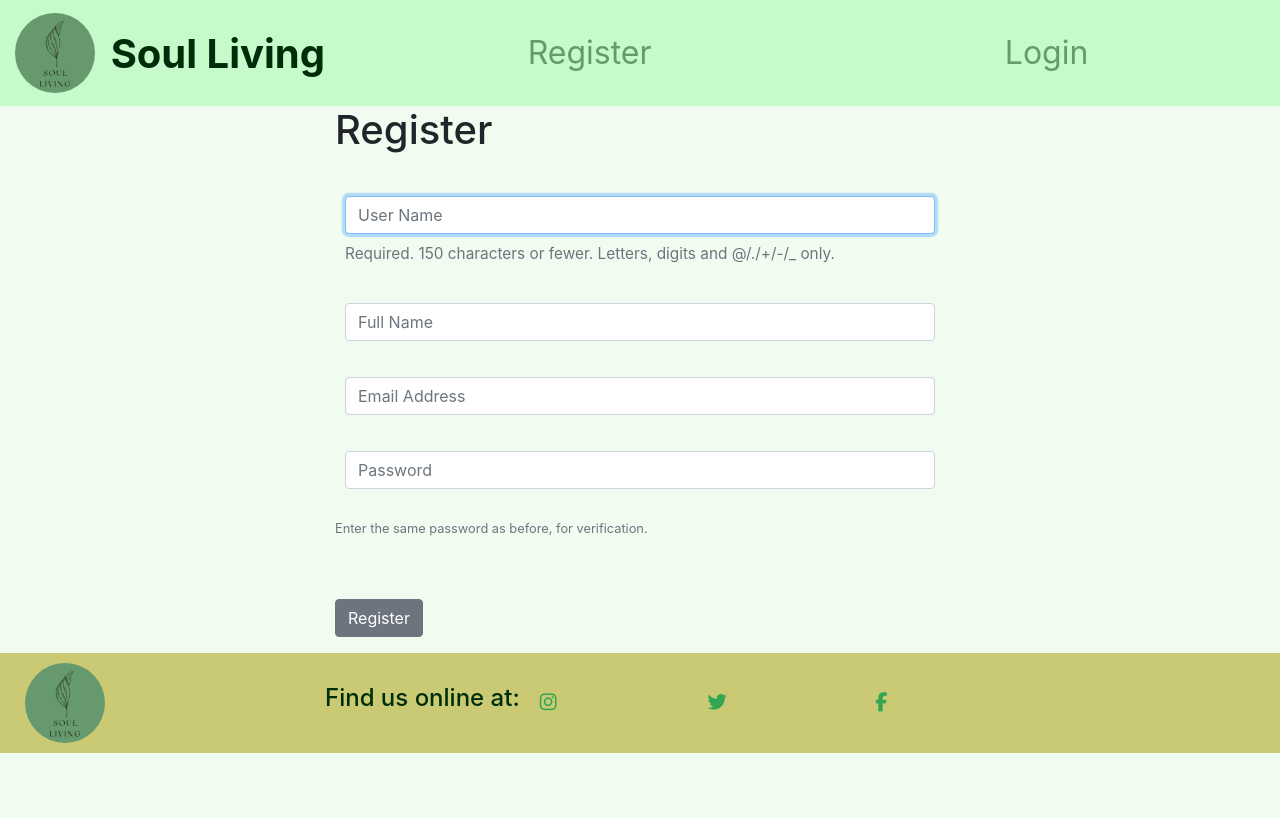
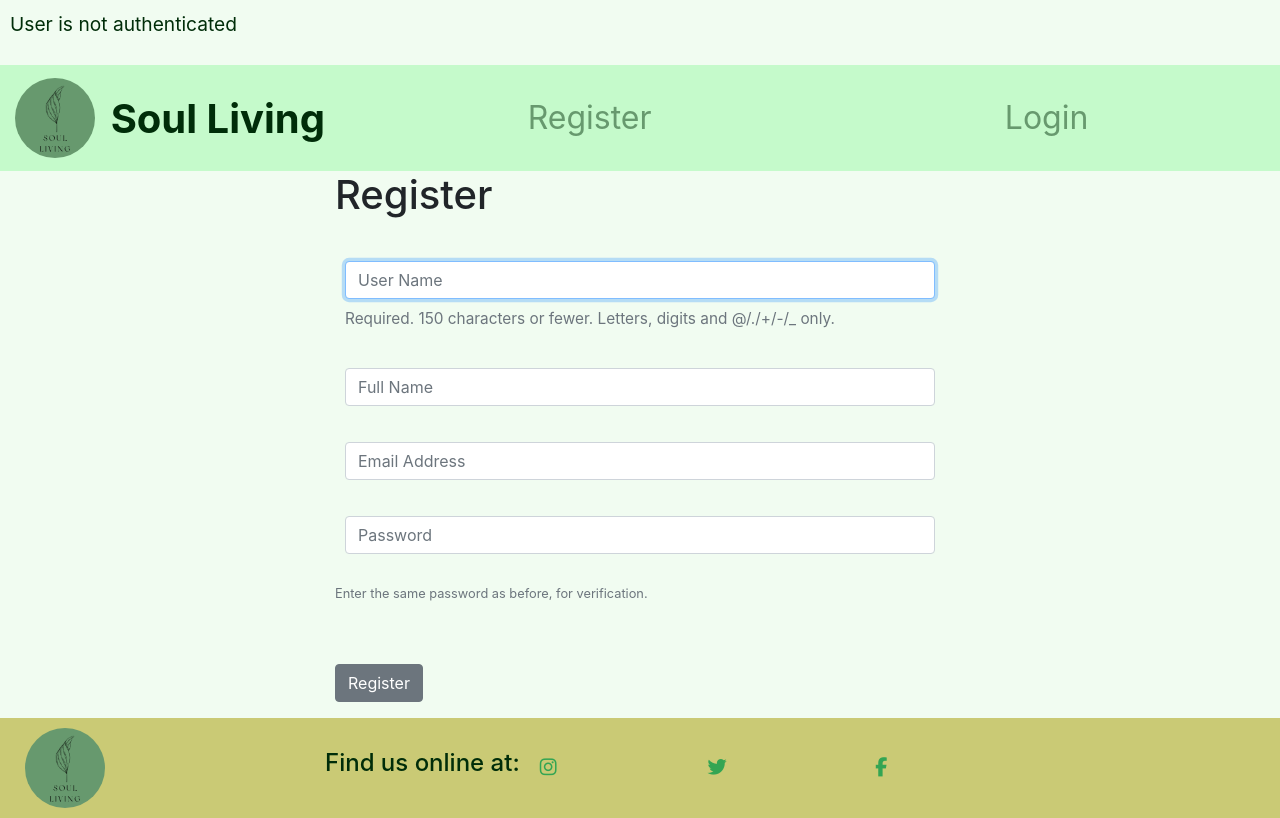
Before and after one commit to tanikairwin/SoulLiving, a Django app: page /home/register/ in a window 1280 px wide. Before the commit the page ends 753 px from the top, so only its background shows below. Run offline with Django 4.2, Linux system fonts and the light colour scheme; some libraries are stand-ins or nearby versions.

Commit message:
debugging to confirm user authentication

```diff
--- a/yg_bookings/templates/yg_bookings/navbar.html
+++ b/yg_bookings/templates/yg_bookings/navbar.html
@@ -1,4 +1,9 @@
 
+{% if user.is_authenticated %}
+    <p>User is authenticated</p>
+{% else %}
+    <p>User is not authenticated</p>
+{% endif %}
 
 <!--Nav bar-->
 <nav class="container-fluid navbar navbar-expand-sm" style="margin: 0;">
```
